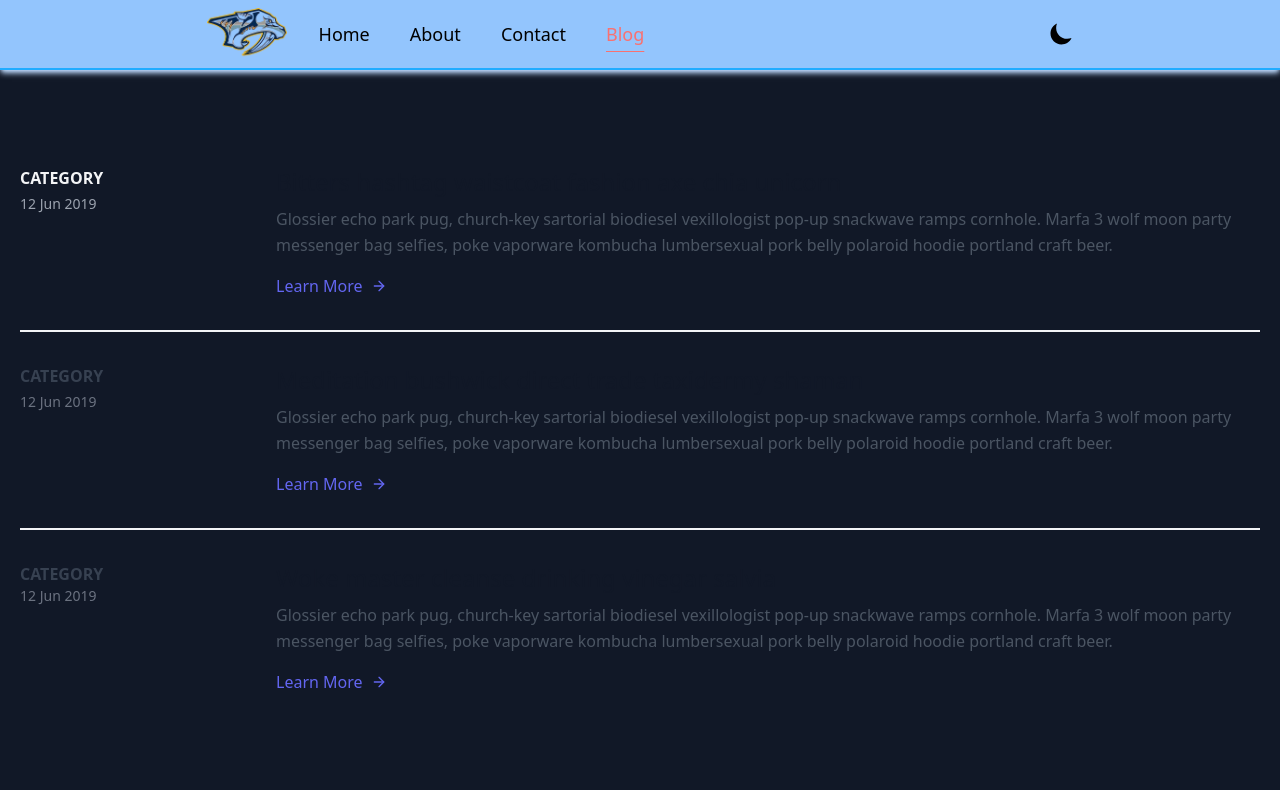
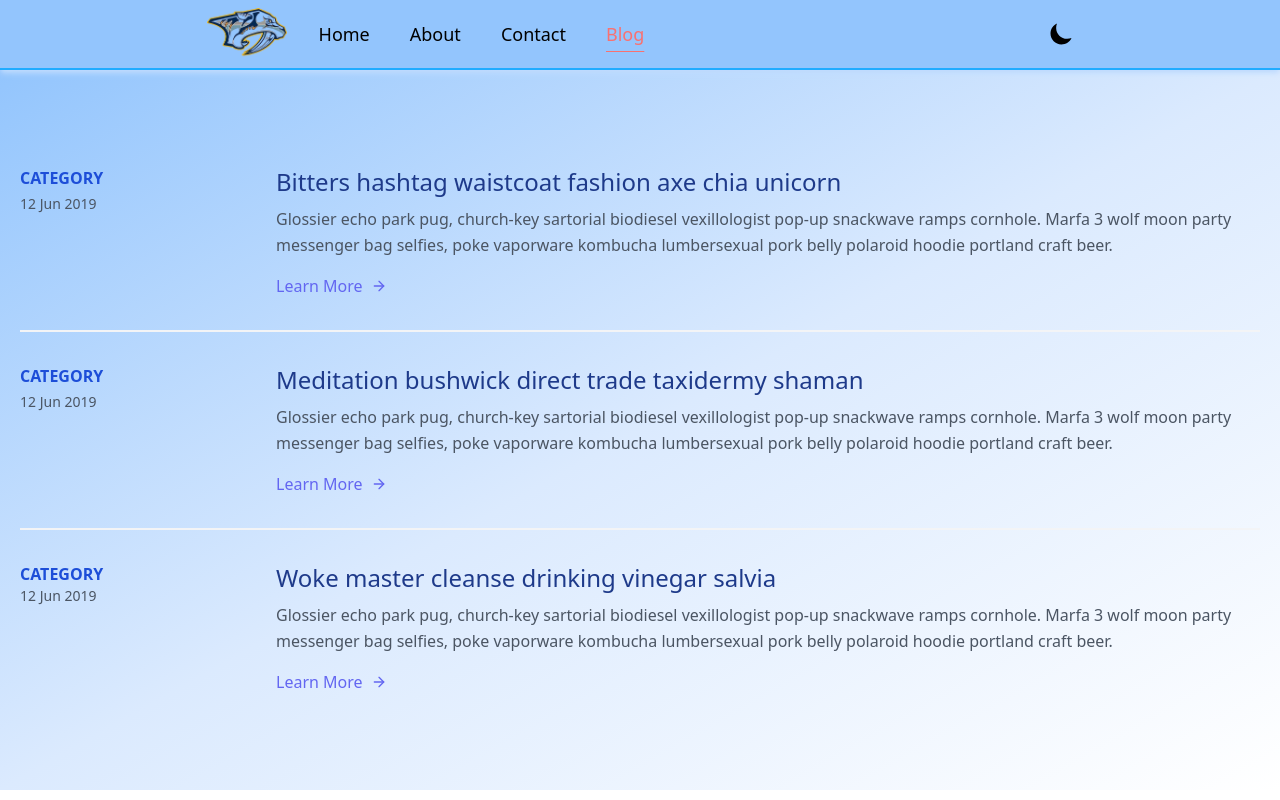
Before and after one commit to WajeehSindhu/react-team, a React (Vite) app: page /blog in a window 1280 px wide. Shown: the top 800 px of the page. Built offline with nearby package versions, Linux system fonts and the light colour scheme.

Commit message:
Added Blog.jsx

```diff
--- a/src/pages/Blog.jsx
+++ b/src/pages/Blog.jsx
@@ -6,51 +6,51 @@
   }, [])
   return (
     <>
-      <section class="text-gray-600 body-font overflow-hidden dark:bg-white bg-gray-900">
-        <div class="container px-5 py-24 mx-auto">
-          <div class="-my-8 divide-y-2 divide-gray-100">
-            <div class="py-8 flex flex-wrap md:flex-nowrap">
-              <div class="md:w-64 md:mb-0 mb-6 flex-shrink-0 flex flex-col">
-                <span class="font-semibold title-font text-gray-100 dark:text-gray-800">CATEGORY</span>
-                <span class="mt-1 text-gray-400 dark:text-gray-700 text-sm ">12 Jun 2019</span>
+      <section className="bg-gradient-to-br from-blue-300 via-blue-100 to-white dark:from-gray-900 dark:to-gray-800">
+        <div className="container px-5 py-24 mx-auto">
+          <div className="-my-8 divide-y-2 divide-gray-100">
+            <div className="py-8 flex flex-wrap md:flex-nowrap">
+              <div className="md:w-64 md:mb-0 mb-6 flex-shrink-0 flex flex-col">
+                <span className="font-semibold title-font text-blue-700 dark:text-white">CATEGORY</span>
+                <span className="mt-1 text-gray-600 text-sm dark:text-gray-400">12 Jun 2019</span>
               </div>
-              <div class="md:flex-grow">
-                <h2 class="text-2xl font-medium text-gray-900 title-font mb-2">Bitters hashtag waistcoat fashion axe chia unicorn</h2>
-                <p class="leading-relaxed">Glossier echo park pug, church-key sartorial biodiesel vexillologist pop-up snackwave ramps cornhole. Marfa 3 wolf moon party messenger bag selfies, poke vaporware kombucha lumbersexual pork belly polaroid hoodie portland craft beer.</p>
-                <a class="text-indigo-500 inline-flex items-center mt-4">Learn More
-                  <svg class="w-4 h-4 ml-2" viewBox="0 0 24 24" stroke="currentColor" stroke-width="2" fill="none" stroke-linecap="round" stroke-linejoin="round">
+              <div className="md:flex-grow">
+                <h2 className="text-2xl font-medium text-blue-900 title-font mb-2 dark:text-white">Bitters hashtag waistcoat fashion axe chia unicorn</h2>
+                <p className="leading-relaxed text-gray-600 dark:text-gray-400">Glossier echo park pug, church-key sartorial biodiesel vexillologist pop-up snackwave ramps cornhole. Marfa 3 wolf moon party messenger bag selfies, poke vaporware kombucha lumbersexual pork belly polaroid hoodie portland craft beer.</p>
+                <a className="text-indigo-500 inline-flex items-center mt-4 dark:text-indigo-300">Learn More
+                  <svg className="w-4 h-4 ml-2" viewBox="0 0 24 24" stroke="currentColor" stroke-width="2" fill="none" stroke-linecap="round" stroke-linejoin="round">
                     <path d="M5 12h14"></path>
                     <path d="M12 5l7 7-7 7"></path>
                   </svg>
                 </a>
               </div>
             </div>
-            <div class="py-8 flex flex-wrap md:flex-nowrap">
-              <div class="md:w-64 md:mb-0 mb-6 flex-shrink-0 flex flex-col">
-                <span class="font-semibold title-font text-gray-700">CATEGORY</span>
-                <span class="mt-1 text-gray-500 text-sm">12 Jun 2019</span>
+            <div className="py-8 flex flex-wrap md:flex-nowrap">
+              <div className="md:w-64 md:mb-0 mb-6 flex-shrink-0 flex flex-col">
+                <span className="font-semibold title-font text-blue-700 dark:text-white">CATEGORY</span>
+                <span className="mt-1 text-gray-600 text-sm dark:text-gray-400">12 Jun 2019</span>
               </div>
-              <div class="md:flex-grow">
-                <h2 class="text-2xl font-medium text-gray-900 title-font mb-2">Meditation bushwick direct trade taxidermy shaman</h2>
-                <p class="leading-relaxed">Glossier echo park pug, church-key sartorial biodiesel vexillologist pop-up snackwave ramps cornhole. Marfa 3 wolf moon party messenger bag selfies, poke vaporware kombucha lumbersexual pork belly polaroid hoodie portland craft beer.</p>
-                <a class="text-indigo-500 inline-flex items-center mt-4">Learn More
-                  <svg class="w-4 h-4 ml-2" viewBox="0 0 24 24" stroke="currentColor" stroke-width="2" fill="none" stroke-linecap="round" stroke-linejoin="round">
+              <div className="md:flex-grow">
+                <h2 className="text-2xl font-medium text-blue-900 title-font mb-2 dark:text-white">Meditation bushwick direct trade taxidermy shaman</h2>
+                <p className="leading-relaxed text-gray-600 dark:text-gray-400">Glossier echo park pug, church-key sartorial biodiesel vexillologist pop-up snackwave ramps cornhole. Marfa 3 wolf moon party messenger bag selfies, poke vaporware kombucha lumbersexual pork belly polaroid hoodie portland craft beer.</p>
+                <a className="text-indigo-500 inline-flex items-center mt-4 dark:text-indigo-300">Learn More
+                  <svg className="w-4 h-4 ml-2" viewBox="0 0 24 24" stroke="currentColor" stroke-width="2" fill="none" stroke-linecap="round" stroke-linejoin="round">
                     <path d="M5 12h14"></path>
                     <path d="M12 5l7 7-7 7"></path>
                   </svg>
                 </a>
               </div>
             </div>
-            <div class="py-8 flex flex-wrap md:flex-nowrap">
-              <div class="md:w-64 md:mb-0 mb-6 flex-shrink-0 flex flex-col">
-                <span class="font-semibold title-font text-gray-700">CATEGORY</span>
-                <span class="text-sm text-gray-500">12 Jun 2019</span>
+            <div className="py-8 flex flex-wrap md:flex-nowrap">
+              <div className="md:w-64 md:mb-0 mb-6 flex-shrink-0 flex flex-col">
+                <span className="font-semibold title-font text-blue-700 dark:text-white">CATEGORY</span>
+                <span className="text-sm text-gray-600 dark:text-gray-400">12 Jun 2019</span>
               </div>
-              <div class="md:flex-grow">
-                <h2 class="text-2xl font-medium text-gray-900 title-font mb-2">Woke master cleanse drinking vinegar salvia</h2>
-                <p class="leading-relaxed">Glossier echo park pug, church-key sartorial biodiesel vexillologist pop-up snackwave ramps cornhole. Marfa 3 wolf moon party messenger bag selfies, poke vaporware kombucha lumbersexual pork belly polaroid hoodie portland craft beer.</p>
-                <a class="text-indigo-500 inline-flex items-center mt-4">Learn More
-                  <svg class="w-4 h-4 ml-2" viewBox="0 0 24 24" stroke="currentColor" stroke-width="2" fill="none" stroke-linecap="round" stroke-linejoin="round">
+              <div className="md:flex-grow">
+                <h2 className="text-2xl font-medium text-blue-900 title-font mb-2 dark:text-white">Woke master cleanse drinking vinegar salvia</h2>
+                <p className="leading-relaxed text-gray-600 dark:text-gray-400">Glossier echo park pug, church-key sartorial biodiesel vexillologist pop-up snackwave ramps cornhole. Marfa 3 wolf moon party messenger bag selfies, poke vaporware kombucha lumbersexual pork belly polaroid hoodie portland craft beer.</p>
+                <a className="text-indigo-500 inline-flex items-center mt-4 dark:text-indigo-300">Learn More
+                  <svg className="w-4 h-4 ml-2" viewBox="0 0 24 24" stroke="currentColor" stroke-width="2" fill="none" stroke-linecap="round" stroke-linejoin="round">
                     <path d="M5 12h14"></path>
                     <path d="M12 5l7 7-7 7"></path>
                   </svg>
```
